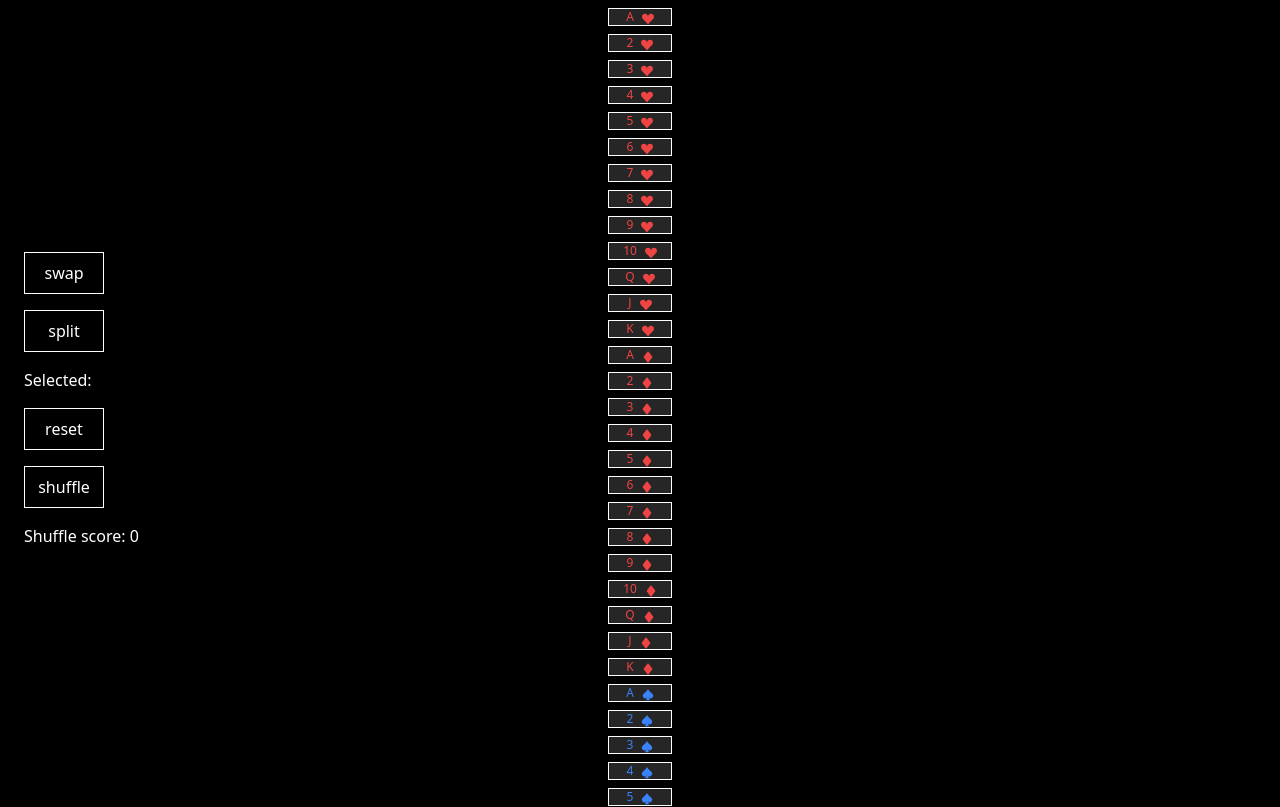
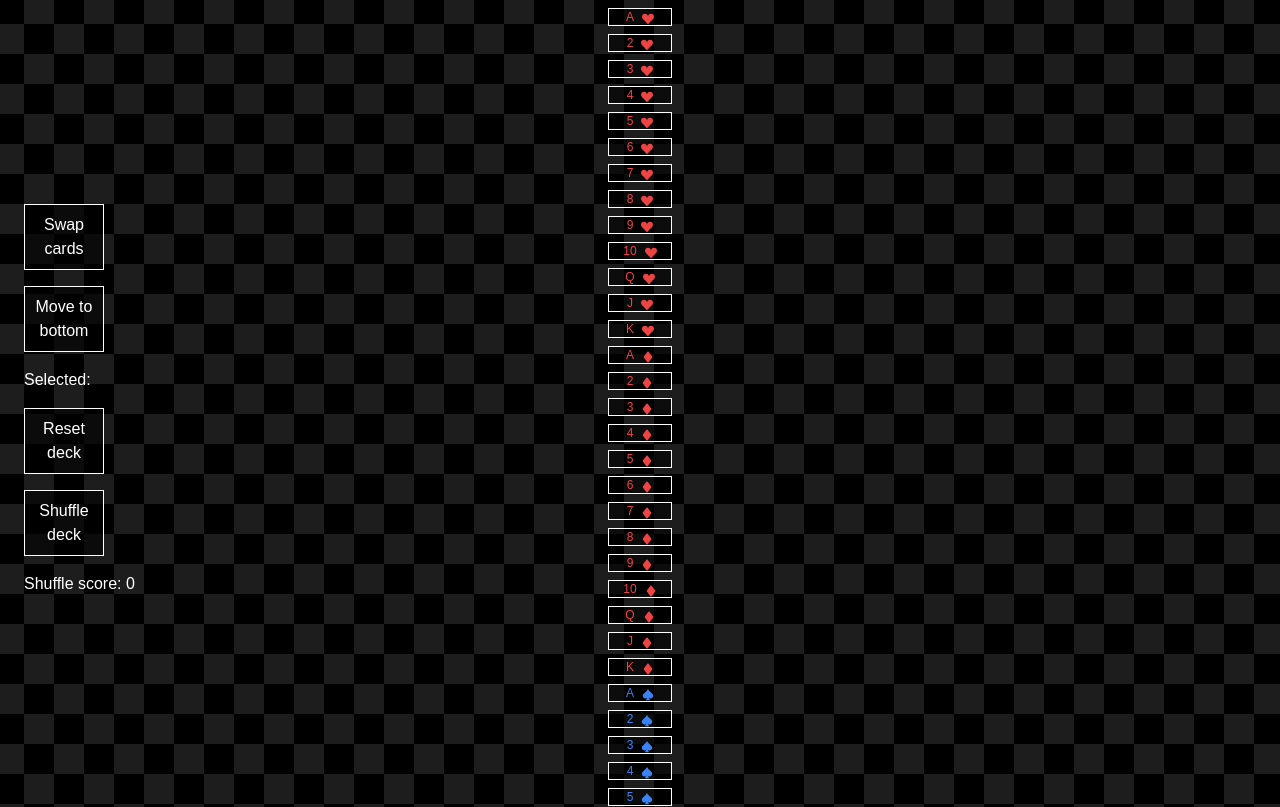
Before and after one commit to imLymei/deck-shuffler, a Next.js app: page / in a window 1280 px wide. Shown: the top 807 px of the page. Built offline with nearby package versions, Linux system fonts and the light colour scheme.

Commit message:
Background update

```diff
--- a/app/globals.css
+++ b/app/globals.css
@@ -10,4 +10,20 @@
 	-ms-user-select: none;
 	-moz-user-select: none;
 	-webkit-user-select: none;
+	-webkit-tap-highlight-color: rgba(255, 255, 255, 0);
+	font-family: Arial, Helvetica, sans-serif;
 }
+
+body {
+	background-image: url('../public/tile.png');
+	animation: bgMotion 2s linear infinite;
+}
+
+@keyframes bgMotion {
+	0% {
+		background-position: 0 0;
+	}
+	100% {
+		background-position: 30px 30px;
+	}
+}
--- a/app/page.js
+++ b/app/page.js
@@ -162,24 +162,24 @@ export default function Home() {
 	};
 
 	return (
-		<main className='bg-black text-white min-h-screen flex justify-center items-center gap-x-[10vw]'>
+		<main className='text-white min-h-screen flex justify-center items-center gap-x-[10vw]'>
 			<div className='fixed left-6 top-[50%] -translate-y-[50%] flex flex-col gap-4'>
 				<h2
-					className='border border-white p-2 cursor-pointer w-[80px] text-center'
+					className='bg-black/60 border border-white p-2 cursor-pointer w-[80px] text-center'
 					onClick={() => {
 						if (selected.length == 2) {
 							swapCards(selected[0], selected[1]);
 							setCardDeck([...swapDeck]);
 						}
 					}}>
-					swap
+					Swap cards
 				</h2>
 				<h2
-					className='border border-white p-2 cursor-pointer w-[80px] text-center'
+					className='bg-black/60 border border-white p-2 cursor-pointer w-[80px] text-center'
 					onClick={() => {
 						splitCards();
 					}}>
-					split
+					Move to bottom
 				</h2>
 				<div className='flex flex-col gap-4'>
 					<div>
@@ -216,22 +216,22 @@ export default function Home() {
 						</div>
 					</div>
 					<h2
-						className='border border-white p-2 cursor-pointer w-[80px] text-center'
+						className='bg-black/60 border border-white p-2 cursor-pointer w-[80px] text-center'
 						onClick={() => {
 							setSelected([]);
 							setCardDeck([...cards]);
 						}}>
-						reset
+						Reset deck
 					</h2>
 					<h2
-						className='border border-white p-2 cursor-pointer w-[80px] text-center'
+						className='bg-black/60 border border-white p-2 cursor-pointer w-[80px] text-center'
 						onClick={() => {
 							cardDeck.map((e, index) => {
 								swapCards(index, Math.round(index + Math.random() * 52) % 52);
 							});
 							setCardDeck([...swapDeck]);
 						}}>
-						shuffle
+						Shuffle deck
 					</h2>
 					<h3>{`Shuffle score: ${getScore()}`}</h3>
 				</div>
@@ -271,9 +271,9 @@ export default function Home() {
 									: e.suit == 'clubs'
 									? 'text-blue-500'
 									: ''
-							} cursor-pointer flex text-xs justify-center items-center gap-2 bg-neutral-800 border border-white p-2 m-2 w-16 h-[0.5rem] ${
+							} cursor-pointer flex text-xs justify-center items-center gap-2 bg-black/60 border border-white p-2 m-2 w-16 h-[0.5rem] ${
 								selected[0] == index || selected[1] == index
-									? 'bg-white/10 shadow-lg scale-110 shadow-white/25'
+									? 'bg-black/60 shadow-lg scale-110 shadow-white/25'
 									: (index < selected[0] && index > selected[1]) ||
 									  (index > selected[0] && index < selected[1])
 									? 'scale-105'
```
Also changed, not shown: public/tile.png (added).
